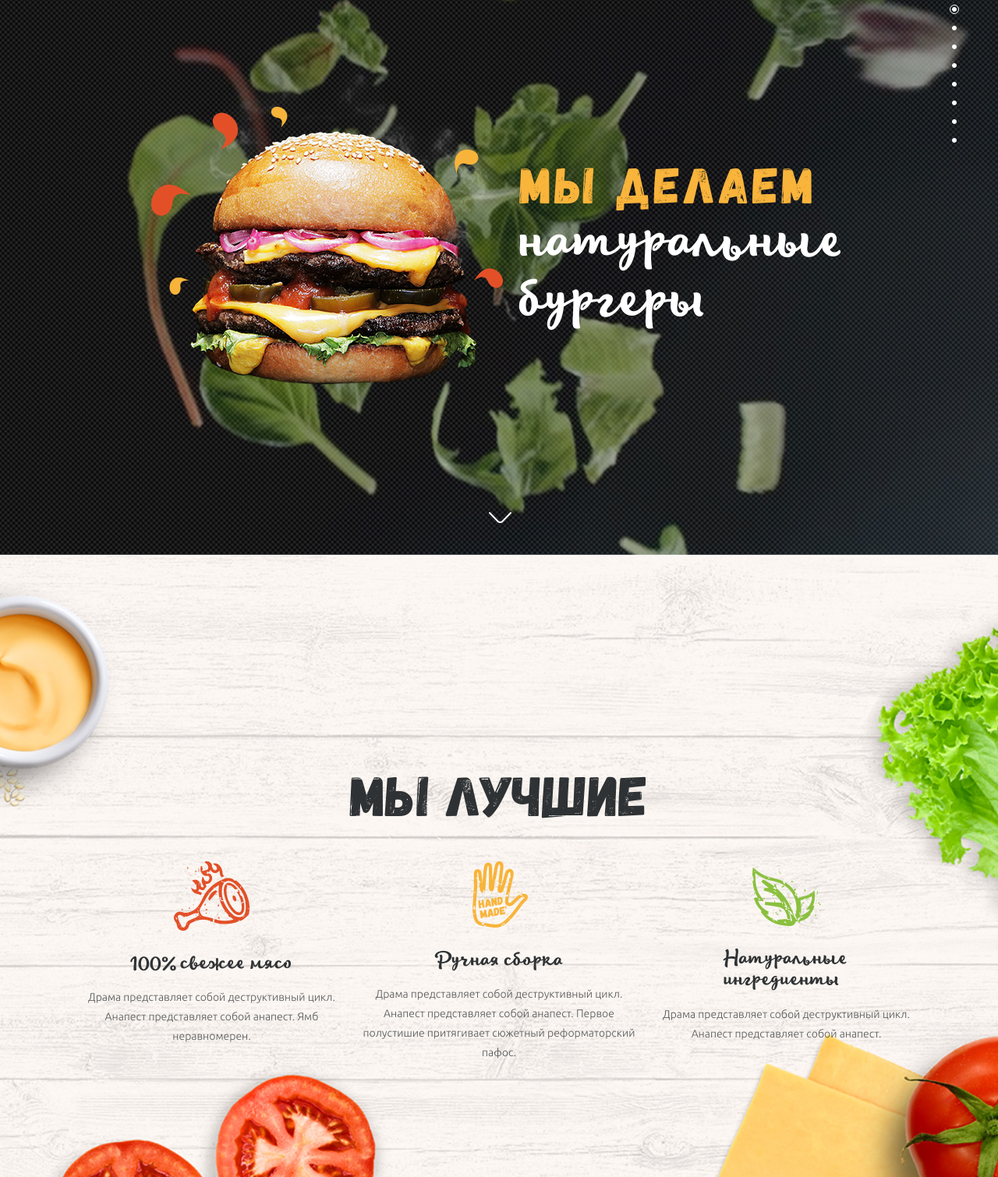
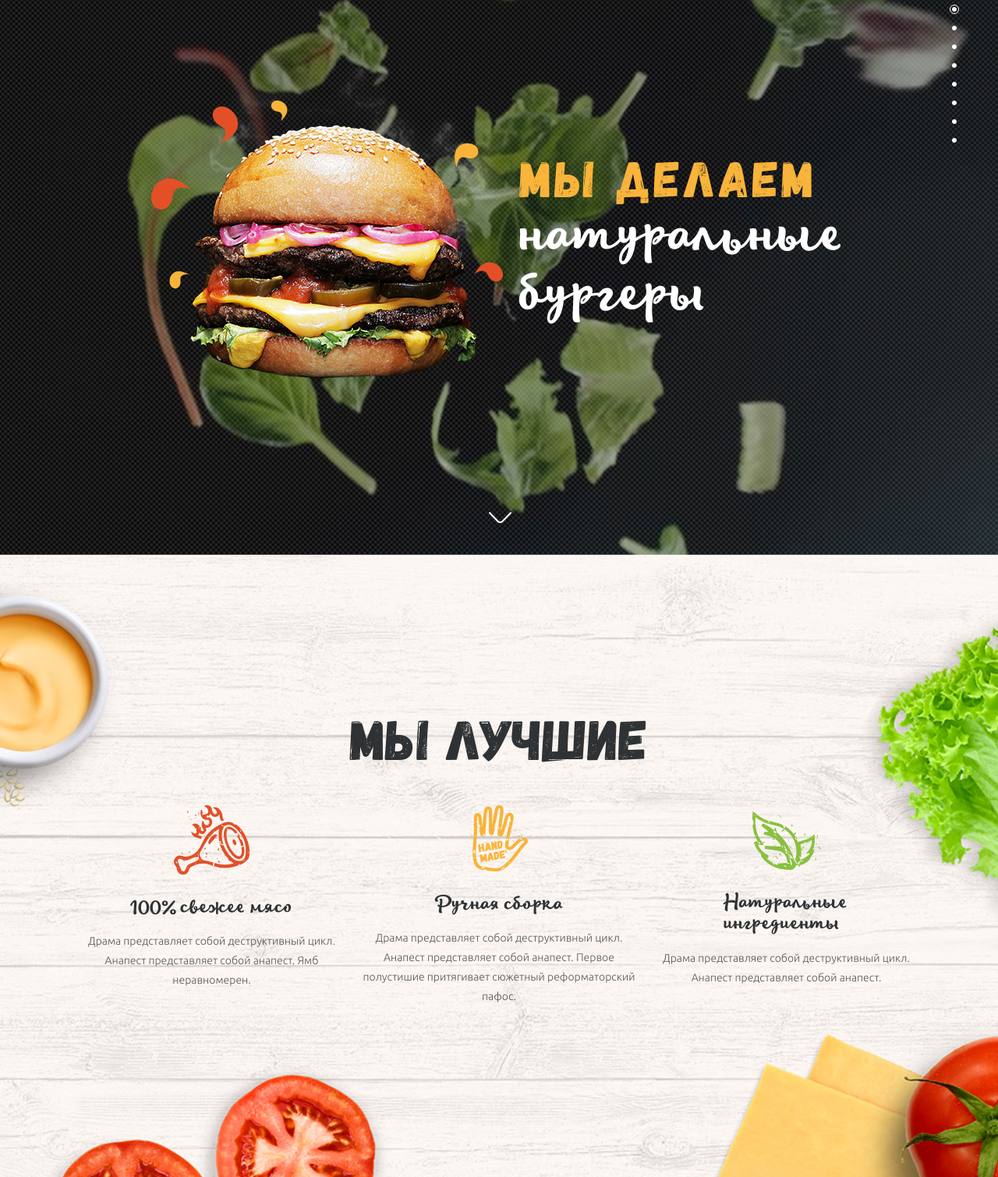
Before and after one commit to annasirenko/annasirenko.github.io-burger, a plain HTML site: page index.html in a window 1280 px wide. Shown: the part 87-1597 px from the top of the page at 78% size. Drawn offline with Linux system fonts and the light colour scheme.

Commit message:
changed container

```diff
--- a/css/blocks/_best.scss
+++ b/css/blocks/_best.scss
@@ -4,7 +4,7 @@
 }
 
 .best__content {
-    padding-top: 114px;
+    padding-bottom: 30px;
     min-width: 1100px;
     display: flex;
     flex-direction: column;
--- a/css/blocks/_burger.scss
+++ b/css/blocks/_burger.scss
@@ -4,6 +4,7 @@
     min-height: 650px;
     display: flex;
     flex-direction: column;
+    padding-bottom: 20px;
 }
 
 .burger {
--- a/index.html
+++ b/index.html
@@ -267,7 +267,7 @@
 
         </section>
         <!-- Форма -->
-        <section class="section order">
+        <!-- <section class="section order">
             <div class="container">
                 <div class="title title--centered">Закажите доставку</div>
                 <div class="form">
@@ -316,7 +316,7 @@
                     </form>
                 </div>
             </div>
-        </section>
+        </section> -->
 
         <!-- Боковая навигация -->
         <aside class="sidemenu ">
```
Also changed, not shown: css/main.css.
